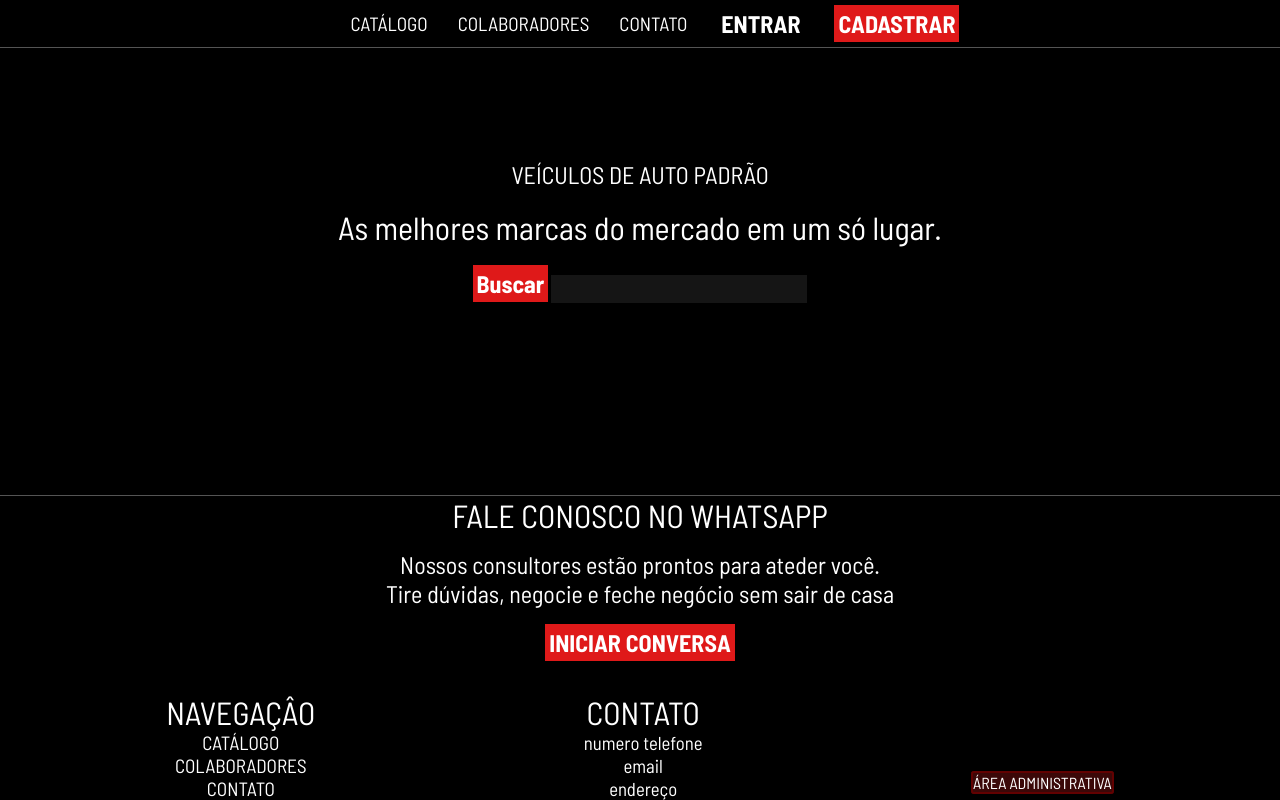
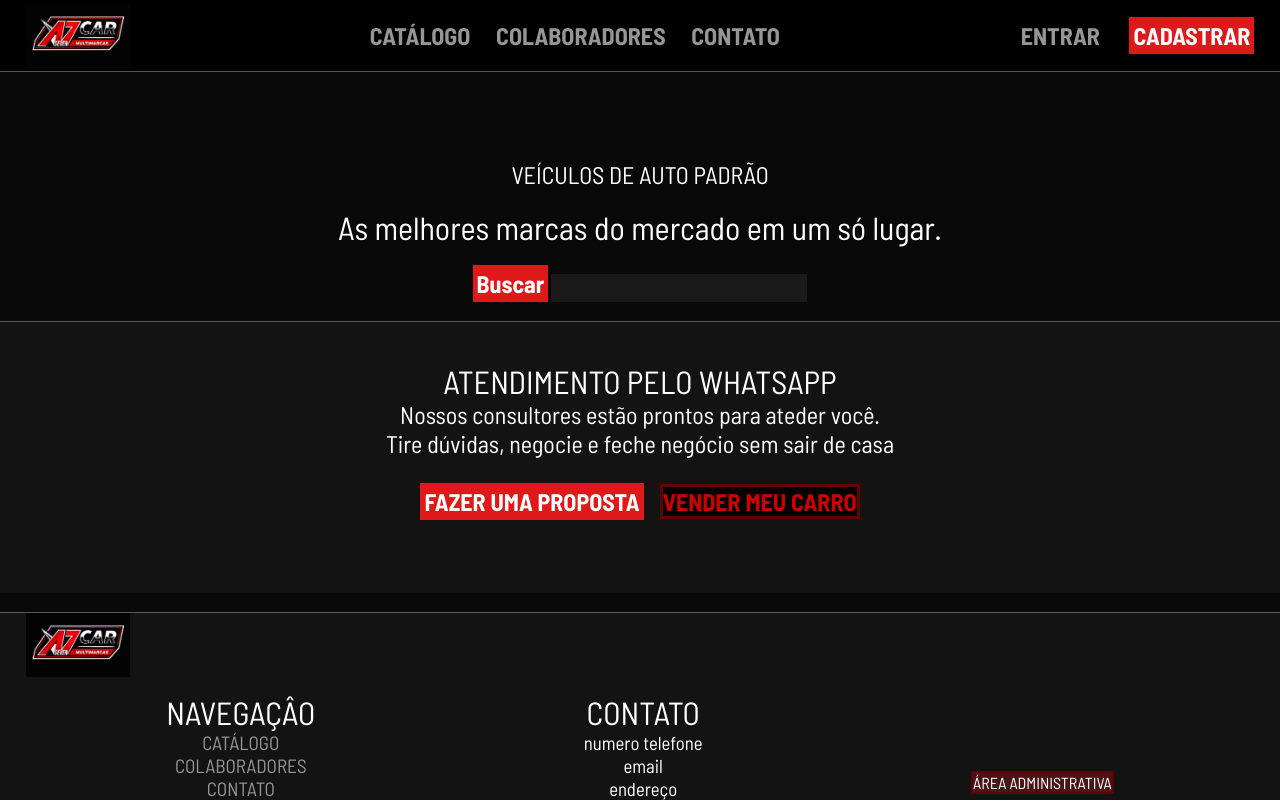
Before and after one commit to gabellopes/Plataforma-A7Car, a PHP site: page /html/index.html in a window 1280 px wide. Run offline with PHP 8.4, Linux system fonts and the light colour scheme.

Commit message:
Add files via upload

```diff
--- a/tcc/css/index.css
+++ b/tcc/css/index.css
@@ -8,3 +8,25 @@ body{
 #meio{
     margin-top: 20vh;
 }
+#btnVender{
+    color:  rgb(208, 0, 0);
+    border: 3px solid rgba(99, 2, 2, 0.99);
+    background-color: black;
+    font-family: Barlow-Bold;
+    font-size: 1.5rem;
+    margin-top: 2vw;
+    margin-left: 1vw;
+}
+#atend{
+    border-top: 1px solid rgba(128, 128, 128, 0.655);
+    width: 100%;
+    padding-top: 5vh;
+    background-color: rgb(19, 19, 19);
+    height: 34vh;
+}
+#btnVender:hover{
+    color: white;
+    background-color: rgb(255, 25, 25);
+    border: 4px solid  rgb(255, 25, 25);
+    transform: scale(1.05);
+}
--- a/tcc/css/principal.css
+++ b/tcc/css/principal.css
@@ -10,12 +10,21 @@ a{
     text-decoration: none;
     color: white;
     font-size: 1.2rem;
+    color: rgb(150, 150, 150);
+}
+header a{
+    font-size: 1.5rem;
+    margin: 0 1vw;
+    font-family: Barlow-Bold;
 }
 *{
     margin: 0;
     padding: 0;
     box-sizing: border-box;
     font-weight: normal;
+}
+header .btn {
+    margin-right: 2vw;
 }
 header{
     position: fixed;
@@ -25,9 +34,9 @@ header{
     display: flex;
     justify-content: center;
     align-items: center;
-    gap: 30px;
     border-bottom: 1px solid rgba(128, 128, 128, 0.655);
-    height: 6vh;
+    height: 9vh;
+    background-color: black;
 }
 footer{
     margin-top: auto;
@@ -39,6 +48,7 @@ footer{
     text-align: center;
     gap: 2vh;
     border-top: 1px solid rgba(128, 128, 128, 0.655);
+    background-color: rgb(19, 19, 19);
 }
 .fo{
     display: flex;
@@ -56,7 +66,7 @@ body{
     min-height: 100vh;
     width: 100vw;
     overflow-x: hidden;
-    background-color: black;
+    background-color: rgb(9, 9, 9);
     color: white;
     font-family: Barlow;
 }
@@ -65,6 +75,7 @@ body{
     border: 2px solid rgba(99, 2, 2, 0.99);
     border-radius: 3px;
     font-size: 1rem;
+    color: white;
 }
 #divadm{
     height: 10vh;
@@ -78,12 +89,38 @@ body{
     font-size: 1.5rem;
 }
 #btnEntrar{
-    border: 4px solid  rgba(0, 0, 0, 0.616);
-    background-color:  rgba(0, 0, 0, 0.616);
+    border: 4px solid  rgb(0, 0, 0);
+    background-color:  rgb(0, 0, 0);
+    color: rgb(150, 150, 150);
+    margin-left: 17.5vw;
 }
 #buscar{
     background-color: rgba(51, 51, 51, 0.425);
+    color: white;
     border: 0;
     height: 3.5vh;
     width: 20vw;
+    font-family: Barlow;
 }
+.btn:hover{
+    background-color: rgb(255, 25, 25);
+    border: 4px solid  rgb(255, 25, 25);
+    transform: scale(1.05);
+}
+#btnEntrar:hover{
+    border: 4px solid  rgb(20, 20, 20);
+    background-color:  rgb(20, 20, 20);
+    color:  white;
+}
+a:hover{
+    text-decoration: underline;
+}
+#logo{
+    height: 8vh;
+    width: 13vh;
+    margin-left: 2vw;
+    margin-right: auto;
+}
+header a:hover{
+    color: white;
+}
--- a/tcc/html/index.html
+++ b/tcc/html/index.html
@@ -23,22 +23,26 @@
     </div>
 
     <header id="cabecalho">
-        <img src="" alt="">
+        <img src="../img/logo.png" alt="" id="logo">
         <a href="">CATÁLOGO</a>
         <a href="">COLABORADORES</a>
         <a href="">CONTATO</a>
         <button id="btnEntrar"  class="btn" >ENTRAR</button>
         <button class="btn">CADASTRAR </button>
     </header>
+<br>
+    <div id="atend">
 
+    <h1>ATENDIMENTO PELO WHATSAPP</h1>
+    <h2> Nossos consultores estão prontos para ateder você. <br>
+        Tire dúvidas, negocie e feche negócio sem sair de casa</h2>
+    <button class="btn" >FAZER UMA PROPOSTA</button>
+    <button id="btnVender" >VENDER MEU CARRO</button>
+
+    </div>
     <footer>
 
-        <h1>FALE CONOSCO NO WHATSAPP</h1>
-        <h2> Nossos consultores estão prontos para ateder você. <br>
-            Tire dúvidas, negocie e feche negócio sem sair de casa</h2>
-        <button class="btn" >INICIAR CONVERSA</button>
-
-        <img src="" alt="">
+        <img src="../img/logo.png" alt="" id="logo">
         <div class="fo">
             <div class="nav">
                 <h1>NAVEGAÇÂO</h1>
```
Also changed, not shown: tcc/img/logo.png (added).
